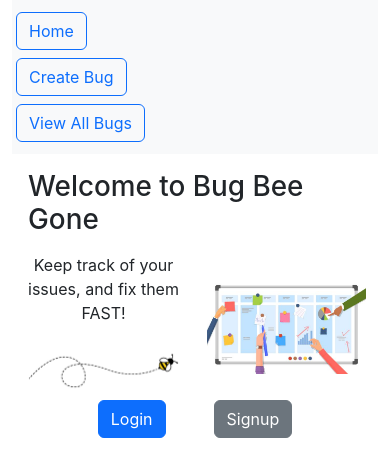
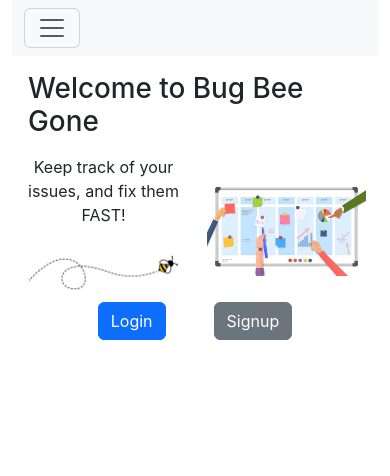
Before and after one commit to j-bloom/BugTracker, a React (Create React App) app in the folder frontend/: page / in a window 390 px wide. Shown: the top 476 px of the page. Built offline with nearby package versions, Linux system fonts and the light colour scheme.

Commit message:
Update navbar to be more responsive

```diff
--- a/frontend/src/Components/Navigation.js
+++ b/frontend/src/Components/Navigation.js
@@ -3,7 +3,20 @@ import { Link } from "react-router-dom";
 
 const Navigation = () => {
   return (
-    <nav className="navbar navbar-expand-lg bg-light navbar-dark">
+    <nav className="navbar navbar-expand-lg bg-body-tertiary">
+      <div className="container-fluid">
+        <button
+          className="navbar-toggler"
+          type="button"
+          data-bs-toggle="collapse"
+          data-bs-target="#navbarNav"
+          aria-controls="navbarNav"
+          aria-expanded="false"
+          aria-label="Toggle navigation"
+        >
+          <span className="navbar-toggler-icon"></span>
+        </button>
+        <div className="collapse navbar-collapse" id="navbarNav">
           <ul className="navbar-nav">
             <li className="nav-item- m-1">
               <Link className="btn btn-light btn-outline-primary" to="/home">
@@ -11,16 +24,24 @@ const Navigation = () => {
               </Link>
             </li>
             <li className="nav-item- m-1">
-          <Link className="btn btn-light btn-outline-primary" to="/createbug">
+              <Link
+                className="btn btn-light btn-outline-primary"
+                to="/createbug"
+              >
                 Create Bug
               </Link>
             </li>
             <li className="nav-item- m-1">
-          <Link className="btn btn-light btn-outline-primary" to="/viewbugs">
+              <Link
+                className="btn btn-light btn-outline-primary"
+                to="/viewbugs"
+              >
                 View All Bugs
               </Link>
             </li>
           </ul>
+        </div>
+      </div>
     </nav>
   );
 };
```
Lines whose indentation alone changed are shown as unchanged.
